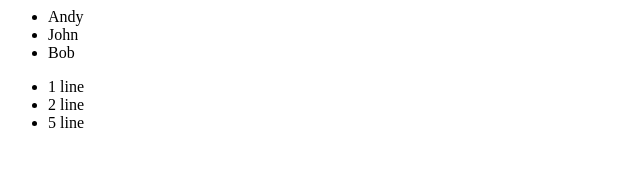
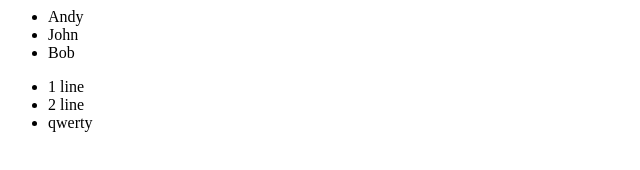
Before and after one commit to Teamandy/newGitTest, a plain HTML site: page index.html in a window 1280 px wide. Shown: the full height of the page, 0-640 px from the left. Drawn offline with Linux system fonts and the light colour scheme.

Commit message:
error <li>

```diff
--- a/index.html
+++ b/index.html
@@ -7,6 +7,6 @@
 	<ul>
 		<li>1 line</li>
 		<li>2 line</li>
-		<li>5 line</li>
+		<li>qwerty</li>
 	</ul>
 </footer>
```
